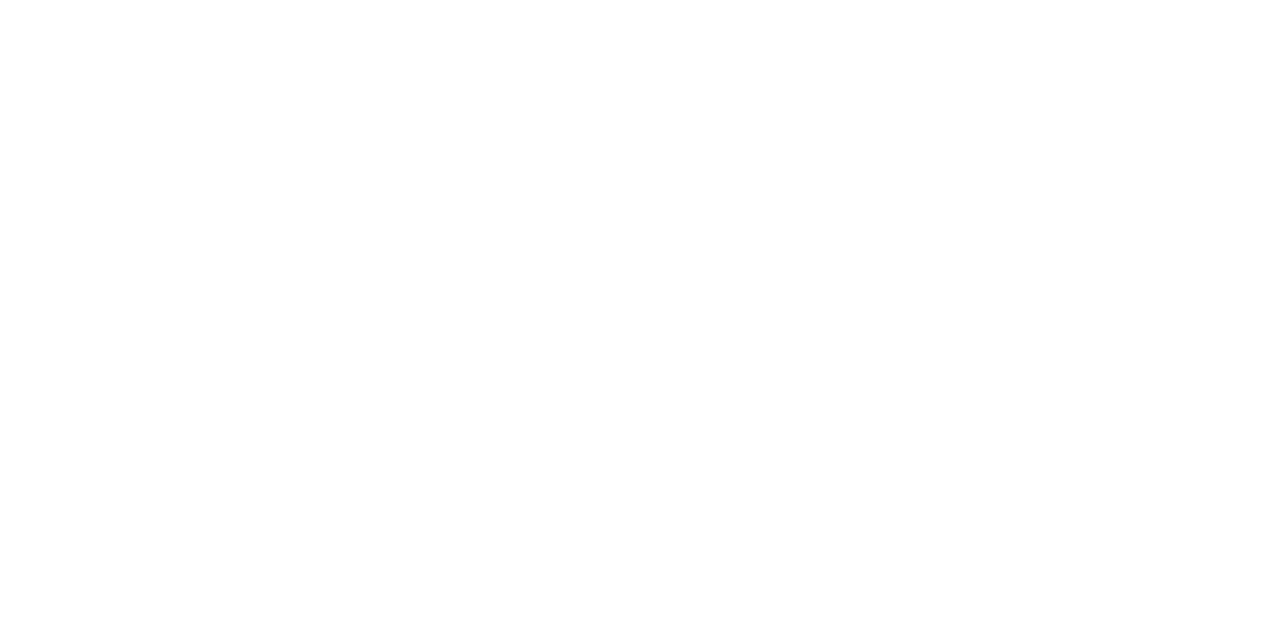
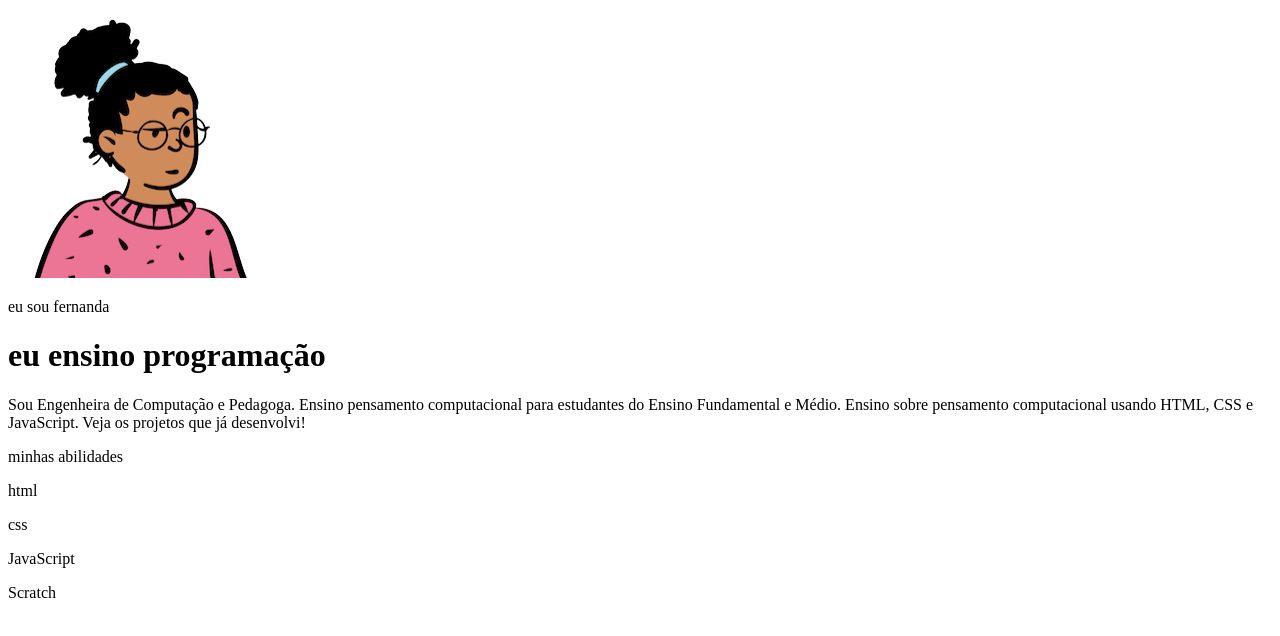
Before and after one commit to carlos-1819/carlos, a plain HTML site: page index.html in a window 1280 px wide. Drawn offline with Linux system fonts and the light colour scheme.

Commit message:
Update index.html

```diff
--- a/index.html
+++ b/index.html
@@ -7,6 +7,16 @@
     <title>meu portfolio</title>
 </head>
 <body>
-<img src="img" alt="" srcset="">
-</html>
+    <img src="avatar-perfil.png" alt="avatar da fernanda" srcset="">
+    <p>eu sou fernanda</p>
+    <h1>eu ensino programação</h1>
+    <p>Sou Engenheira de Computação e Pedagoga. Ensino pensamento computacional para estudantes do Ensino Fundamental e Médio. Ensino sobre pensamento computacional usando HTML, CSS e JavaScript. Veja os projetos que já desenvolvi!</p>
+    <p>minhas abilidades</p>
+    <div>
+    <p>html</p>
+    <p>css</p>
+    <p>JavaScript</p>
+    <p>Scratch</p>
+    </div>
+    </html>
 </body>
```
